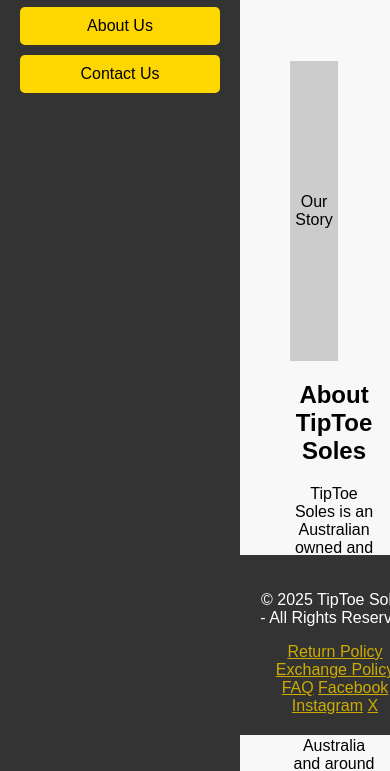
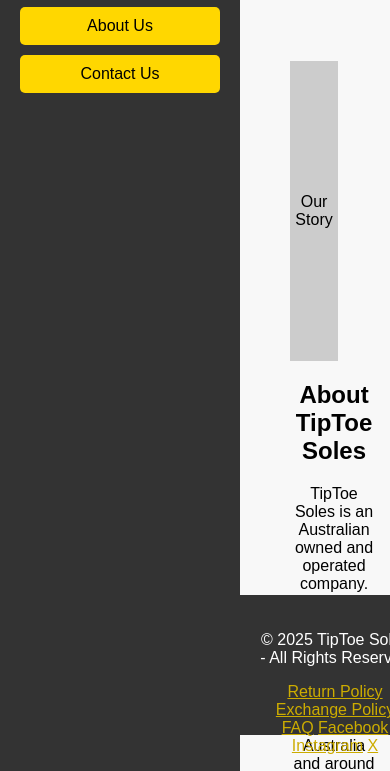
Before and after one commit to Remi-Fox/Remi-Fox.github.io, a plain HTML site: page about.html in a window 390 px wide. Shown: the part 109-880 px from the top of the page. Drawn offline with Linux system fonts and the light colour scheme.

Commit message:
Update TipToeSoles_Webpage_Stylesheet.css
Making the footer stay where it belongs at all times!

```diff
--- a/TipToeSoles_Webpage_Stylesheet.css
+++ b/TipToeSoles_Webpage_Stylesheet.css
@@ -42,6 +42,7 @@ body {
     text-align: center;
     margin-left: 270px;
     margin-top: 90px;
+    padding-bottom: 120px;
 }
 .main-content img {
     max-width: 150px;
@@ -74,6 +75,7 @@ body {
     }
     .main-content {
         margin-top: 70px;
+        padding-bottom: 150px; /* adds space below the main content so that the footer stops eating the webpage, even on mobile */
     }
 }
 /* Search, Login, Cart Section */
@@ -195,6 +197,7 @@ body {
     bottom: 0;
     left: 240px;
     width: calc(100% - 240px);
+    height: 100px;
 }
 .footer a {
     color: #CCAC00;
```
